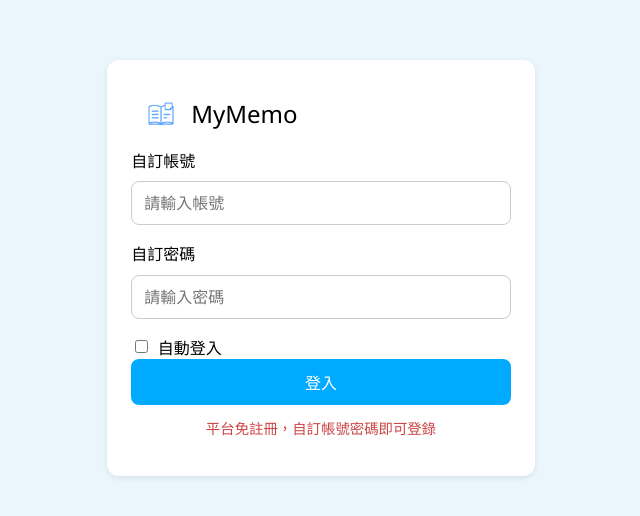
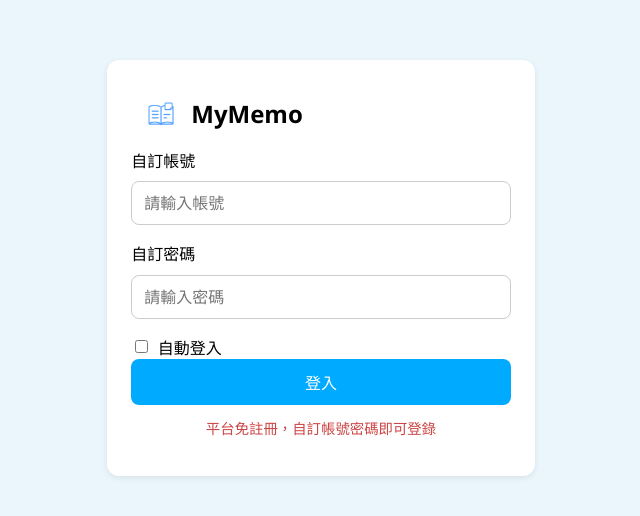
Before and after one commit to a355226/kj-reminder, a plain HTML site: page mymemo.html in a window 1280 px wide. Shown: the part 148-664 px from the top of the page, without its empty margins (319-959 px from the left). Drawn offline with nearby package versions, Linux system fonts and the light colour scheme; no server answers.

Commit message:
Update mymemo.html

```diff
--- a/mymemo.html
+++ b/mymemo.html
@@ -38,7 +38,7 @@ h1 {
   justify-content: center;
   gap: 10px;
   font-size: 24px;
-  font-weight: 400; /* ✅ 改成一般字重 */
+  font-weight: 600; /* ✅ 改成一般字重 */
   margin: 6px 0 10px;
   padding: 4px 10px;
   border-radius: 8px;
```
